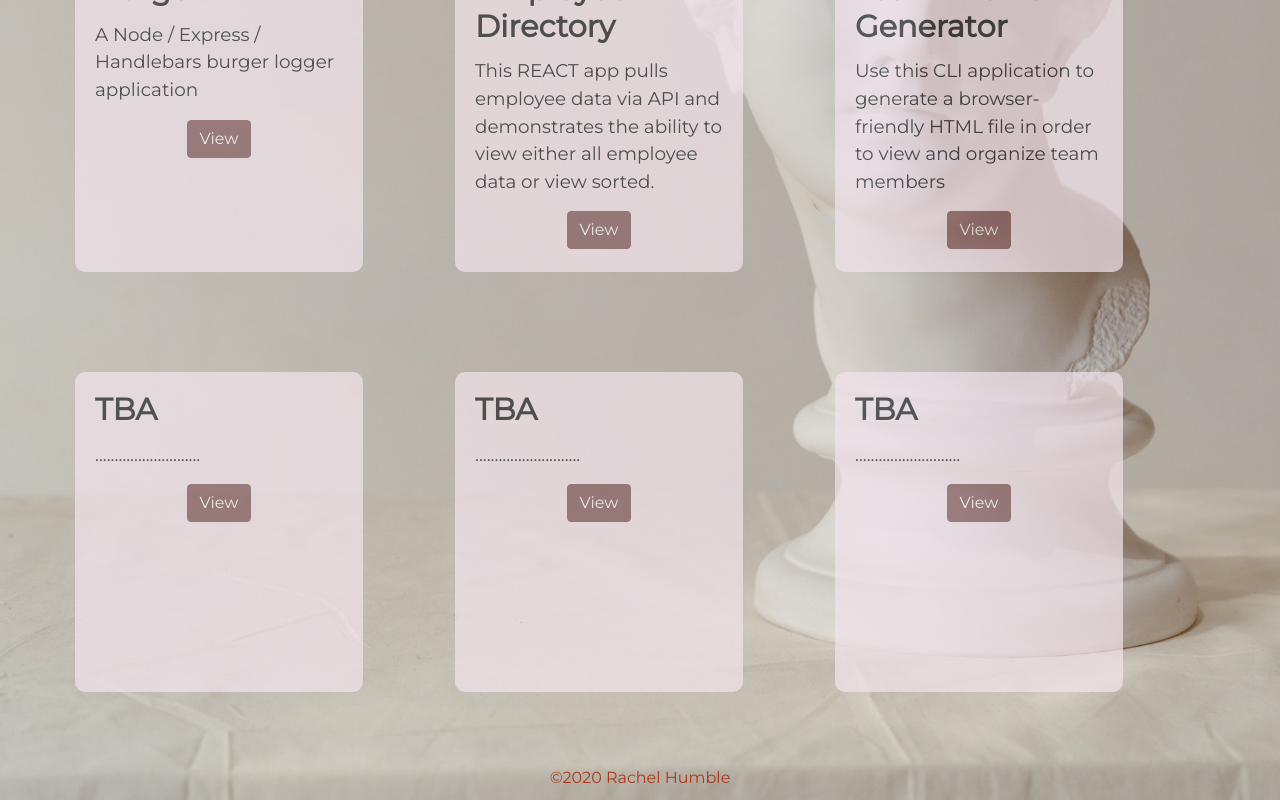
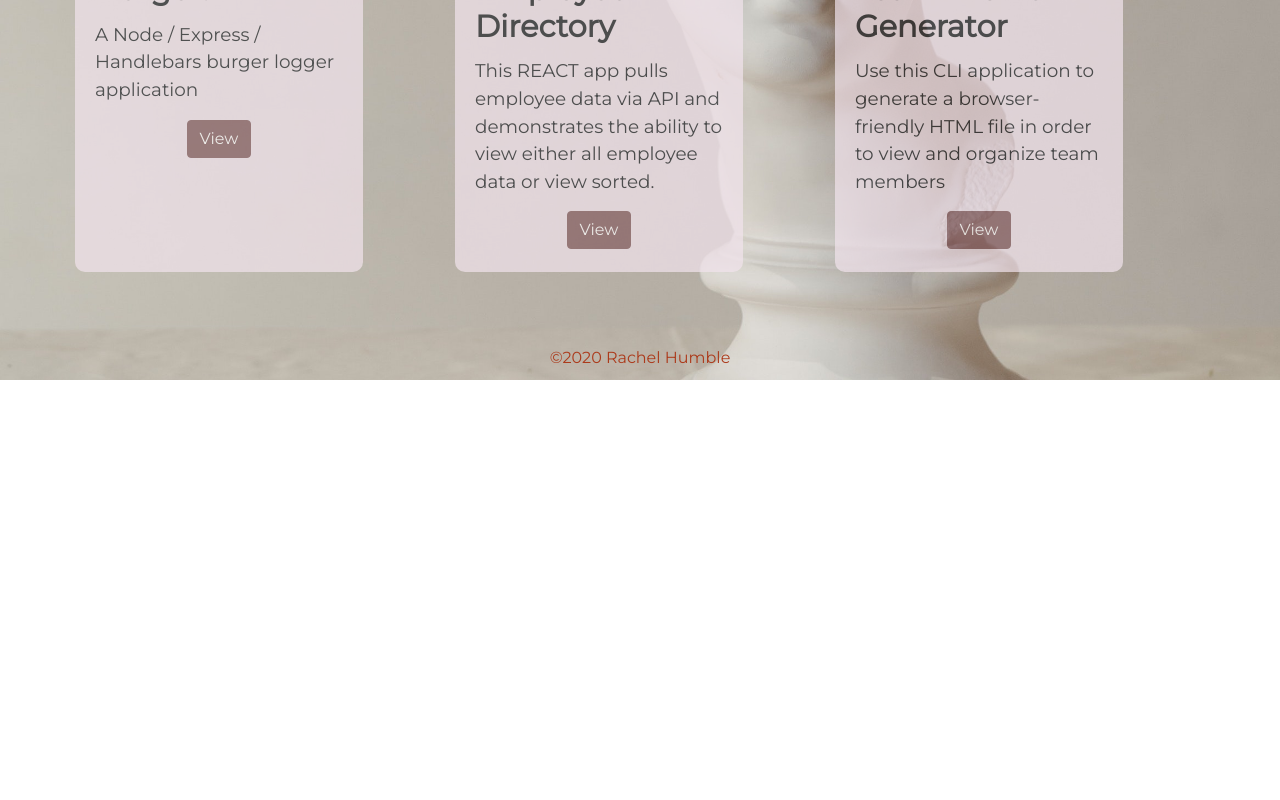
Before and after one commit to rachelhumble/rachelhumble.github.io, a React (Create React App) app: page /#/portfolio in a window 1280 px wide. Shown: the part 908-1708 px from the top of the page. After the commit the page ends 1288 px from the top, so only its background shows below. Built offline with nearby package versions, Linux system fonts and the light colour scheme.

Commit message:
Updated contact page links

```diff
--- a/src/components/contactcard.js
+++ b/src/components/contactcard.js
@@ -19,8 +19,8 @@
                             <p className="card-text c-text"><img id="icon" src="https://img.icons8.com/ios/2x/send-mass-email.png" alt="email"></img> rachelhumble@me.com </p>
                             <div class="btn-group" role="group" aria-label="First group">
                                 <a href="https://github.com/rachelhumble" target="_blank" rel="noopener noreferrer" role="button" class="btn btn-outline-dark">Github</a>
-                                <a href="https://www.linkedin.com/in/rachelhumble" target="_blank" rel="noopener noreferrer" role="button" class="btn btn-outline-dark">LinkedIn</a>
-                                <a href="https://drive.google.com/file/d/1Q2Ukm8lLYpzO0AJHKAIqAbg3uyZqhlWW/view?usp=sharing" target="_blank" rel="noopener noreferrer" role="button" class="btn btn-outline-dark">Resumé</a>
+                                <a href="https://www.linkedin.com/in/rachel-humble-08b599109/" target="_blank" rel="noopener noreferrer" role="button" class="btn btn-outline-dark">LinkedIn</a>
+                                <a href="https://drive.google.com/file/d/1Q2Ukm8lLYpzO0AJHKAIqAbg3uyZqhlWW/view?usp=sharings" target="_blank" rel="noopener noreferrer" role="button" class="btn btn-outline-dark">Resumé</a>
                             </div>
                         </div>
                     </div>
--- a/src/pages/portfolio.js
+++ b/src/pages/portfolio.js
@@ -66,33 +66,7 @@
                 </div>
             </div>
             <div className="row">
-                <div className="col">
-                    <div className="card app-card">
-                        <div className="card-body">
-                            <h5 className="card-title">TBA</h5>
-                            <p className="card-text">...........................</p>
-                            <a href="#" className="btn btn-primary">View</a>
-                        </div>
-                    </div>
-                </div>
-                <div className="col">
-                    <div className="card app-card">
-                        <div className="card-body">
-                            <h5 className="card-title">TBA</h5>
-                            <p className="card-text">...........................</p>
-                            <a href="#" className="btn btn-primary">View</a>
-                        </div>
-                    </div>
-                </div>
-                <div className="col">
-                    <div className="card app-card">
-                        <div className="card-body">
-                            <h5 className="card-title">TBA</h5>
-                            <p className="card-text">...........................</p>
-                            <a href="#" className="btn btn-primary">View</a>
-                        </div>
-                    </div>
-                </div>
+
             </div>
         </div>
         <Footer />
```
